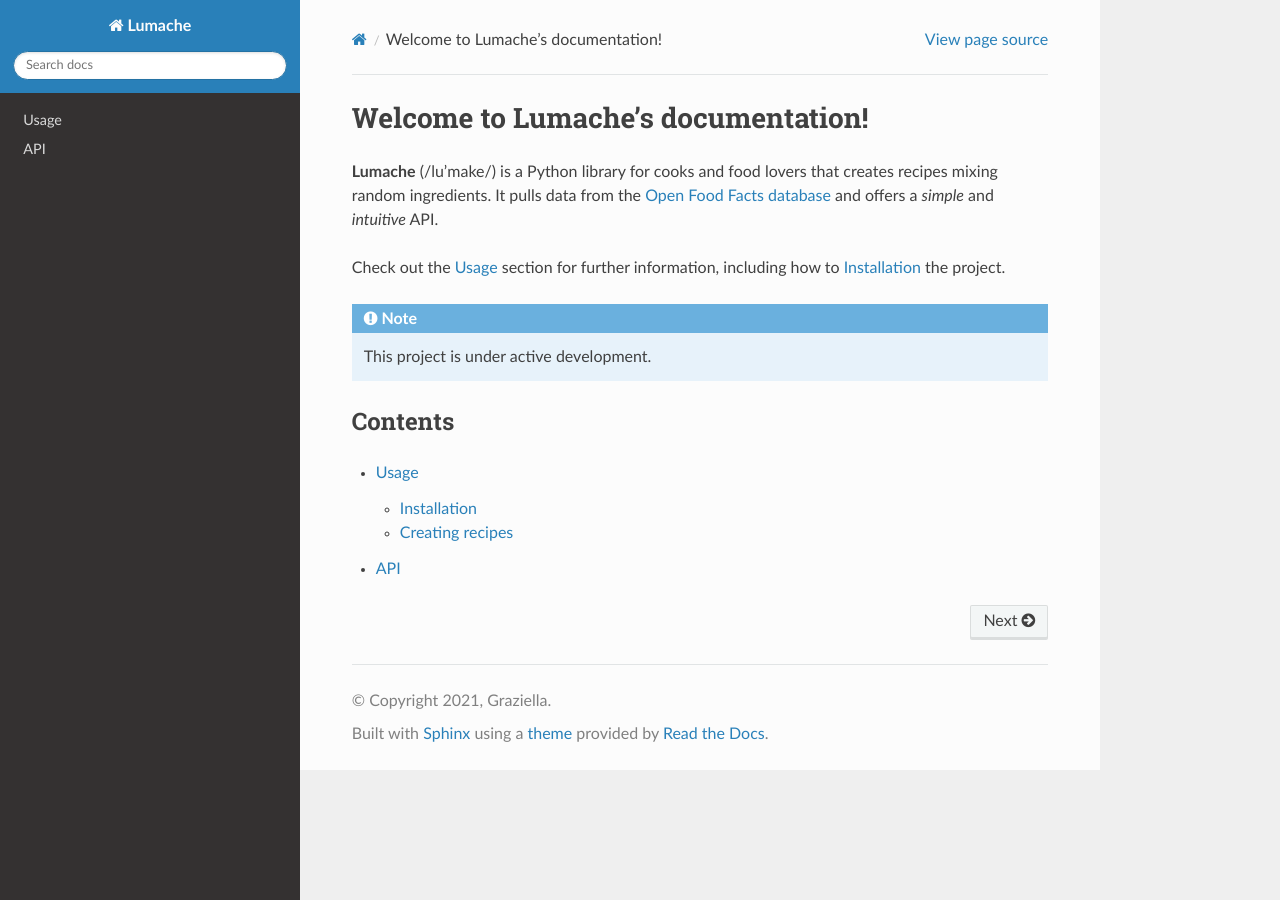
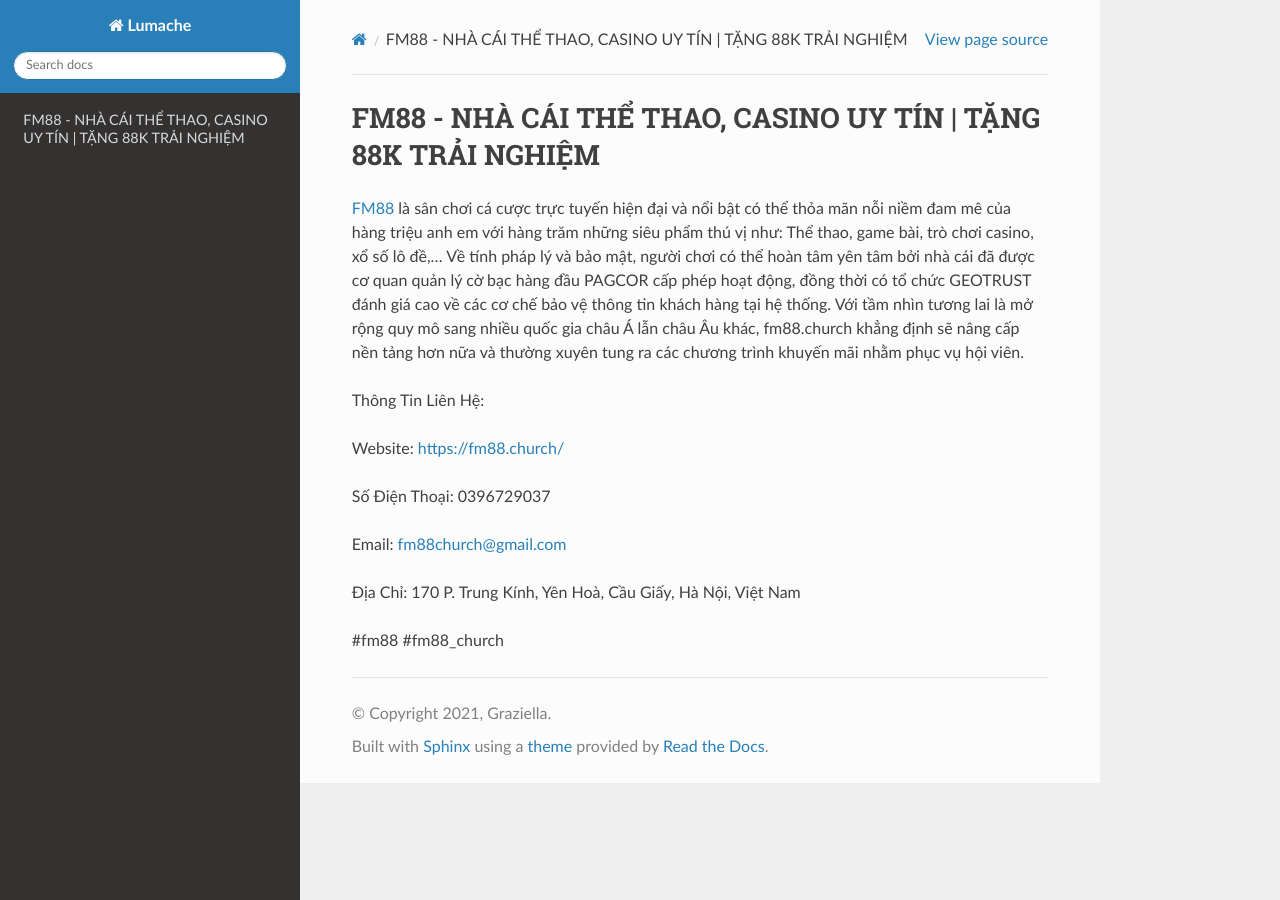
Before and after one commit to omajabahri18/fm88church, a Sphinx documentation site: the page built from docs/source/index.rst, in a window 1280 px wide. Built offline with Sphinx 7.4.7 and the Read the Docs theme 3.1.0, drawn with Linux system fonts in a browser that asks for light colours.

Commit message:
Update index.rst

```diff
--- a/docs/source/index.rst
+++ b/docs/source/index.rst
@@ -1,22 +1,16 @@
-Welcome to Lumache's documentation!
+FM88 - NHÀ CÁI THỂ THAO, CASINO UY TÍN | TẶNG 88K TRẢI NGHIỆM
 ===================================
 
-**Lumache** (/lu'make/) is a Python library for cooks and food lovers
-that creates recipes mixing random ingredients.
-It pulls data from the `Open Food Facts database <https://world.openfoodfacts.org/>`_
-and offers a *simple* and *intuitive* API.
+`FM88 <https://fm88.church/>`_ là sân chơi cá cược trực tuyến hiện đại và nổi bật có thể thỏa mãn nỗi niềm đam mê của hàng triệu anh em với hàng trăm những siêu phẩm thú vị như: Thể thao, game bài, trò chơi casino, xổ số lô đề,... Về tính pháp lý và bảo mật, người chơi có thể hoàn tâm yên tâm bởi nhà cái đã được cơ quan quản lý cờ bạc hàng đầu PAGCOR cấp phép hoạt động, đồng thời có tổ chức GEOTRUST đánh giá cao về các cơ chế bảo vệ thông tin khách hàng tại hệ thống. Với tầm nhìn tương lai là mở rộng quy mô sang nhiều quốc gia châu Á lẫn châu Âu khác, fm88.church khẳng định sẽ nâng cấp nền tảng hơn nữa và thường xuyên tung ra các chương trình khuyến mãi nhằm phục vụ hội viên.
 
-Check out the :doc:`usage` section for further information, including
-how to :ref:`installation` the project.
+Thông Tin Liên Hệ:
 
-.. note::
+Website: https://fm88.church/
 
-   This project is under active development.
+Số Điện Thoại: 0396729037
 
-Contents
---------
+Email: fm88church@gmail.com
 
-.. toctree::
+Địa Chỉ: 170 P. Trung Kính, Yên Hoà, Cầu Giấy, Hà Nội, Việt Nam
 
-   usage
-   api
+#fm88 #fm88_church
```
